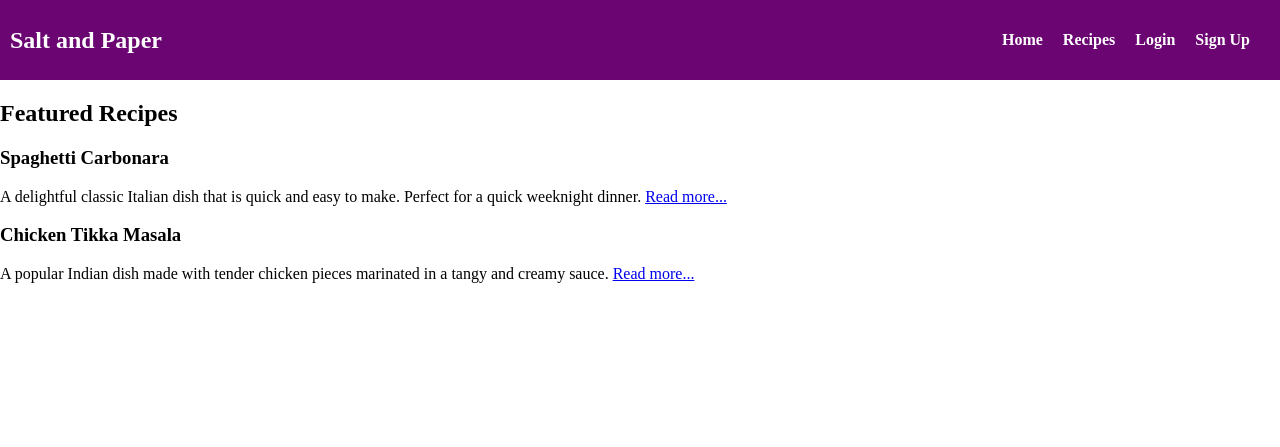
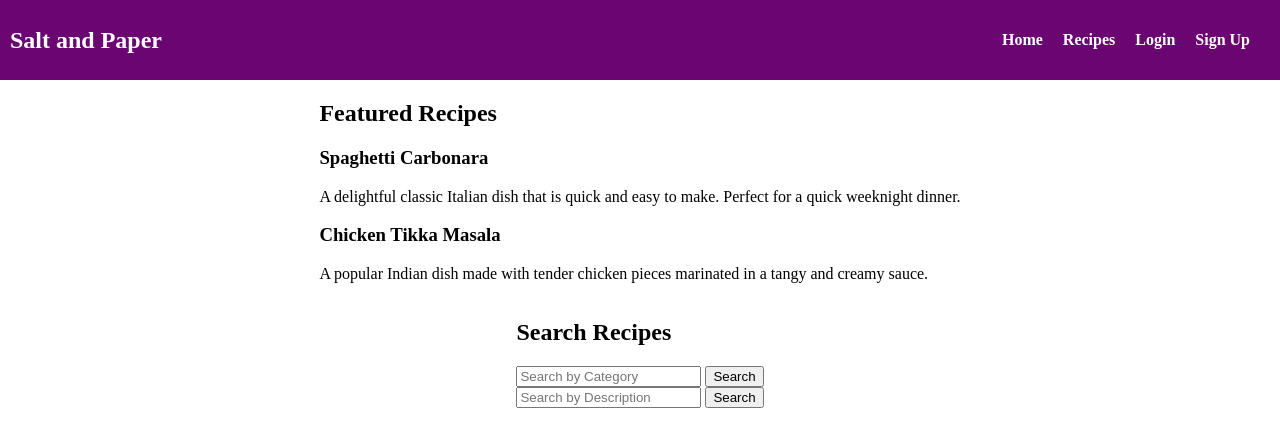
Before and after one commit to CSSE6400/project-23-salt-and-paper, a Flask app: page /api/v1/home in a window 1280 px wide. Shown: the top 447 px of the page. Run offline with Flask 3, Linux system fonts and the light colour scheme; some libraries are stand-ins or nearby versions.

Commit message:
Added search bar to the home page

```diff
--- a/frontend/templates/index.html
+++ b/frontend/templates/index.html
@@ -2,9 +2,32 @@
 <html>
   <head>
     <title>My Recipe Website</title>
+    <style>
+      main {
+        display: flex;
+        flex-direction: column;
+        justify-content: center;
+        align-items: center;
+        margin: 0;
+      }
+    </style>
+    <script>
+      function searchRecipesCategory() {
+        var searchText = document.getElementById("searchInputCategory").value;
+        // Perform the desired search or function with the searchText
+        console.log("Searching for Category: " + searchText);
+        // You can replace the console.log statement with your desired functionality
+      }
+
+      function searchRecipesDescription() {
+        var searchText = document.getElementById("searchInputDescription").value;
+        // Perform the desired search or function with the searchText
+        console.log("Searching for Description: " + searchText);
+        // You can replace the console.log statement with your desired functionality
+      }
+    </script>
   </head>
-  <!-- TODO impliment search feature here -->
-  <body style="margin: 0">
+  <body>
     {% include 'header.html' %}
     <main>
       <section>
@@ -14,7 +37,6 @@
           <p>
             A delightful classic Italian dish that is quick and easy to make.
             Perfect for a quick weeknight dinner.
-            <a href="spaghetti-carbonara.html">Read more...</a>
           </p>
         </article>
         <article>
@@ -22,9 +44,17 @@
           <p>
             A popular Indian dish made with tender chicken pieces marinated in a
             tangy and creamy sauce.
-            <a href="chicken-tikka-masala.html">Read more...</a>
           </p>
         </article>
+      </section>
+
+      <section>
+        <h2>Search Recipes</h2>
+        <input type="text" id="searchInputCategory" placeholder="Search by Category">
+        <button onclick="searchRecipesCategory()">Search</button>
+        <br>
+        <input type="text" id="searchInputDescription" placeholder="Search by Description">
+        <button onclick="searchRecipesDescription()">Search</button>
       </section>
     </main>
   </body>
```
